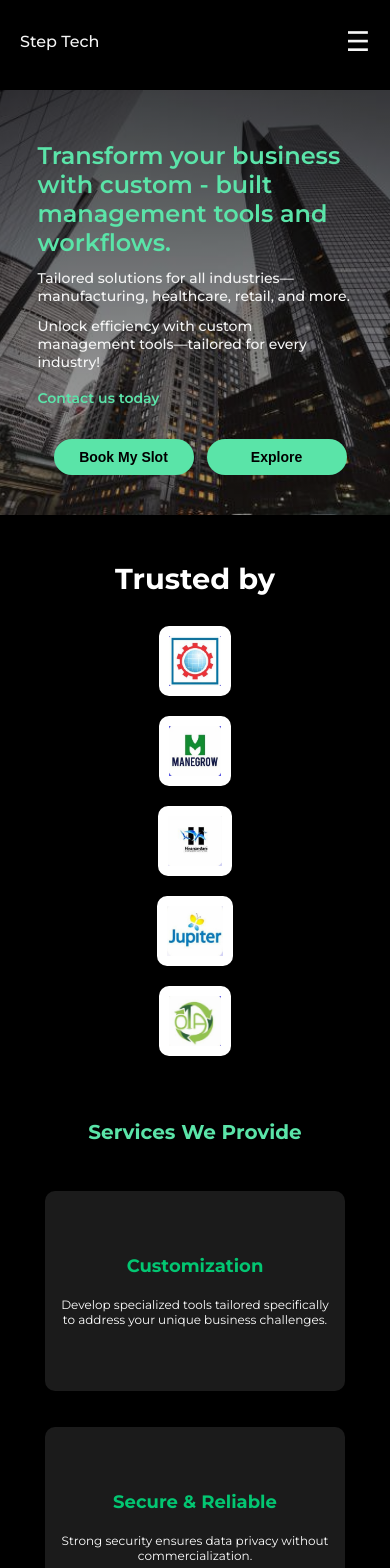
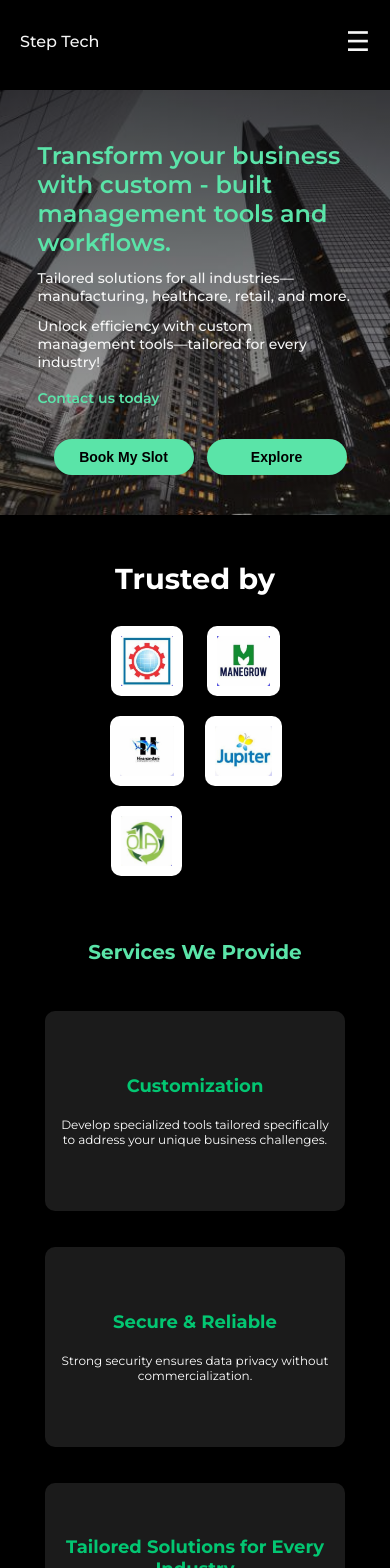
Before and after one commit to aditipatil0315/erp_landing_pg, a React (Vite) app: page / in a window 390 px wide. Shown: the top 1568 px of the page. Built offline with nearby package versions, Linux system fonts and the light colour scheme.

Commit message:
ai page added

```diff
--- a/src/App.jsx
+++ b/src/App.jsx
@@ -37,12 +37,13 @@ function App() {
       <br />
       <Section6/>
       <Section4/>
+      <Testimonials/>
       <br />
       <AiComp/>
       <button onClick={() => window.open("https://calendly.com/enquire-stepconsultancy/seo-landing-page", "_blank")}
       className="consultation-btn">Talk with AI</button>
       <br />
-      <Testimonials/>
+
       <Footer/>
 
     </div>
--- a/src/components/Section8/Section8.css
+++ b/src/components/Section8/Section8.css
@@ -103,11 +103,12 @@
 
   @media (max-width: 768px) {
     .factor_grid {
-      grid-template-columns: 1fr; /* Stack items vertically */
+      grid-template-columns: 1fr;
+      margin-left: 1rem;
     }
 
     .factor_grid .factor.left_ {
-        margin-left: 2rem;
+        margin-left: 0;
 
       }
 
--- a/src/components/Section8/Section8.jsx
+++ b/src/components/Section8/Section8.jsx
@@ -38,7 +38,7 @@ const Section8 = () => {
     return (
         <div className="factor_container">
           <h2 className="factor_heading">Factors that Cement Our Credibility as a Custom Software Development Company</h2>
-          <p className="factor_para">With almost a decade of experience in the industry, we have the expertise to handle software development projects of diverse complexity levels, making Appinventiv's custom software development services the right fit <span>for your IT consulting needs.</span></p>
+          <p className="factor_para">With almost a decade of experience in the industry, we have the expertise to handle software development projects of diverse complexity levels, making Step Tech's custom software development services the right fit <span>for your IT consulting needs.</span></p>
           <br />
           <div className="factor_grid">
             {factorsData.map((factor, index) => (
--- a/src/components/Section_1/Section1.css
+++ b/src/components/Section_1/Section1.css
@@ -151,6 +151,8 @@
     justify-items: center;
     align-items: center;
   }
+
+
 
   .client-logo {
     display: flex;
@@ -325,5 +327,13 @@
       font-size: 14px;
     }
 
+    .clients-grid {
+      display: grid;
+      grid-template-columns: repeat(2, 1fr);
+      gap: 20px;
+      align-items: center;
+      justify-items: center;
+    }
+
 
   }
--- a/src/components/Testimonials/Testimonials.jsx
+++ b/src/components/Testimonials/Testimonials.jsx
@@ -14,7 +14,7 @@ const testimonials = [
 
   },
   {
-    text: "Our hospital needed a reliable HMS, and Step Tect delivered beyond expectations. Their system is efficient, user-friendly, and has streamlined patient management perfectly.",
+    text: "Step Tect’s HRMS made managing our team so much easier. Payroll, attendance, and performance tracking are now seamless and hassle-free.",
     name: "- Stride HRMS",
 
   },
```
Also changed, not shown: src/Ai_page/Ai_page.jsx (added, +9 -0 lines), src/Ai_page/Ai_page.css (added).
